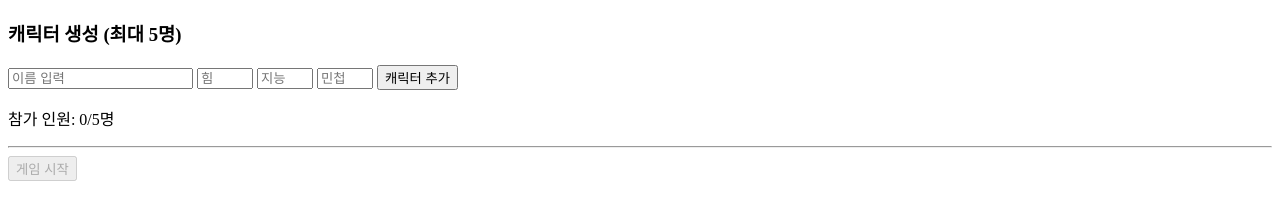
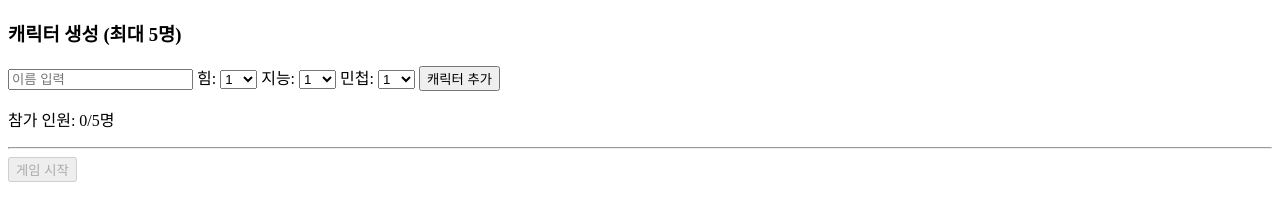
Before and after one commit to dt7070573/fjdashk01, a plain HTML site: page index.html in a window 1280 px wide. Shown: the part 70-290 px from the top of the page. Drawn offline with Linux system fonts and the light colour scheme.

Commit message:
Replace number inputs with select dropdowns for stats

```diff
--- a/index.html
+++ b/index.html
@@ -10,9 +10,34 @@
     <div id="setup-area">
         <h3>캐릭터 생성 (최대 5명)</h3>
         <input type="text" id="name-input" placeholder="이름 입력">
-        <input type="number" id="str-input" placeholder="힘" min="1" max="10">
-        <input type="number" id="int-input" placeholder="지능" min="1" max="10">
-        <input type="number" id="dex-input" placeholder="민첩" min="1" max="10">
+
+        <label>힘:</label>
+        <select id="str-input">
+        <option value="1">1</option><option value="2">2</option>
+        <option value="3">3</option><option value="4">4</option>
+        <option value="5">5</option><option value="6">6</option>
+        <option value="7">7</option><option value="8">8</option>
+        <option value="9">9</option><option value="10">10</option>
+        </select>
+
+        <label>지능:</label>
+        <select id="int-input">
+        <option value="1">1</option><option value="2">2</option>
+        <option value="3">3</option><option value="4">4</option>
+        <option value="5">5</option><option value="6">6</option>
+        <option value="7">7</option><option value="8">8</option>
+        <option value="9">9</option><option value="10">10</option>
+        </select>
+
+        <label>민첩:</label>
+        <select id="dex-input">
+        <option value="1">1</option><option value="2">2</option>
+        <option value="3">3</option><option value="4">4</option>
+        <option value="5">5</option><option value="6">6</option>
+        <option value="7">7</option><option value="8">8</option>
+        <option value="9">9</option><option value="10">10</option>
+        </select>
+
         <button id="add-btn">캐릭터 추가</button>
         <p id="party-count">참가 인원: 0/5명</p>
         <ul id="name-list"></ul> <hr>
```
